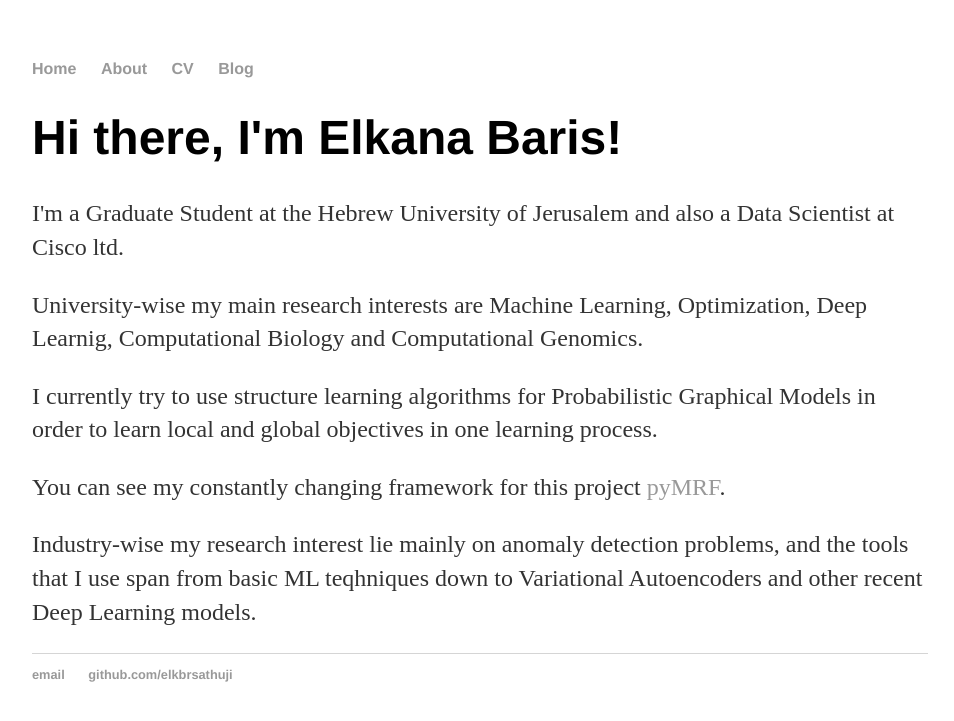
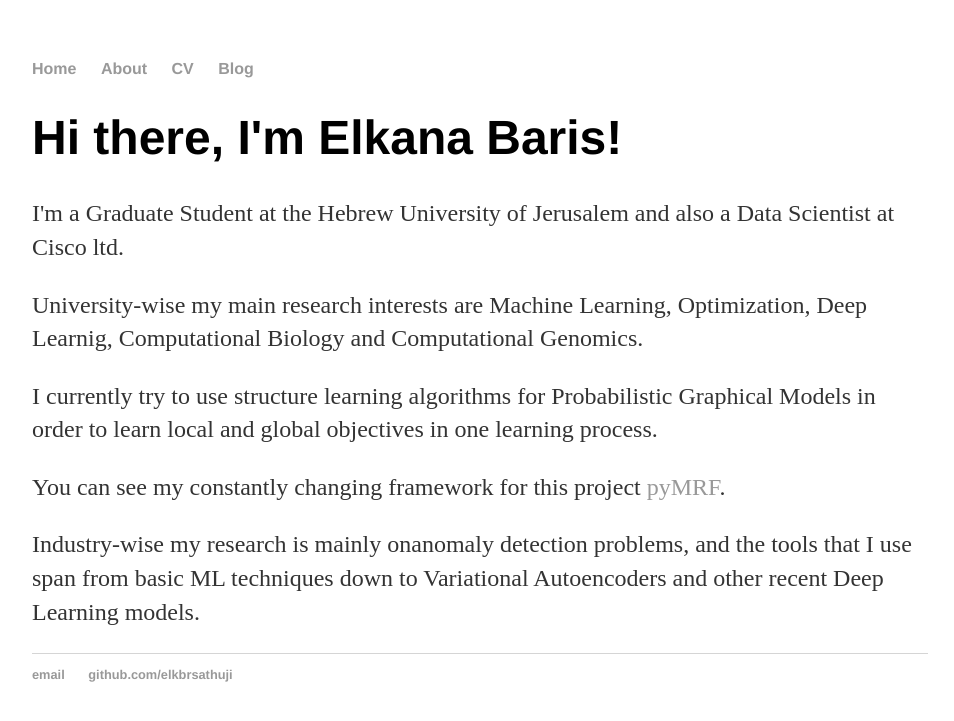
Before and after one commit to elkbrsathuji/elkbrsathuji.github.io, a Jekyll site: the page built from index.html, in a window 1280 px wide. Shown: the top 721 px of the page, without its empty margins (160-1114 px from the left). Built offline with Jekyll 4.4.1, drawn with Linux system fonts in a browser that asks for light colours.

Commit message:
Update index.html

```diff
--- a/index.html
+++ b/index.html
@@ -8,5 +8,5 @@ title: Elkana Baris
 <p>University-wise my main research interests are Machine Learning, Optimization, Deep Learnig, Computational Biology and Computational Genomics.</p>
 <p>I currently try to use structure learning algorithms for Probabilistic Graphical Models in order to learn local and global objectives in one learning process.</p>
 <p>You can see my constantly changing framework for this project <a href="https://github.com/elkbrsathuji/pyMRF">pyMRF</a>.</p>
-<p>Industry-wise my research interest lie mainly on anomaly detection problems, and the tools that I use span from basic ML teqhniques down to Variational Autoencoders and other recent Deep Learning models.</p>
+<p>Industry-wise my research is mainly onanomaly detection problems, and the tools that I use span from basic ML techniques down to Variational Autoencoders and other recent Deep Learning models.</p>
 </div><!-- /.blurb -->
```
